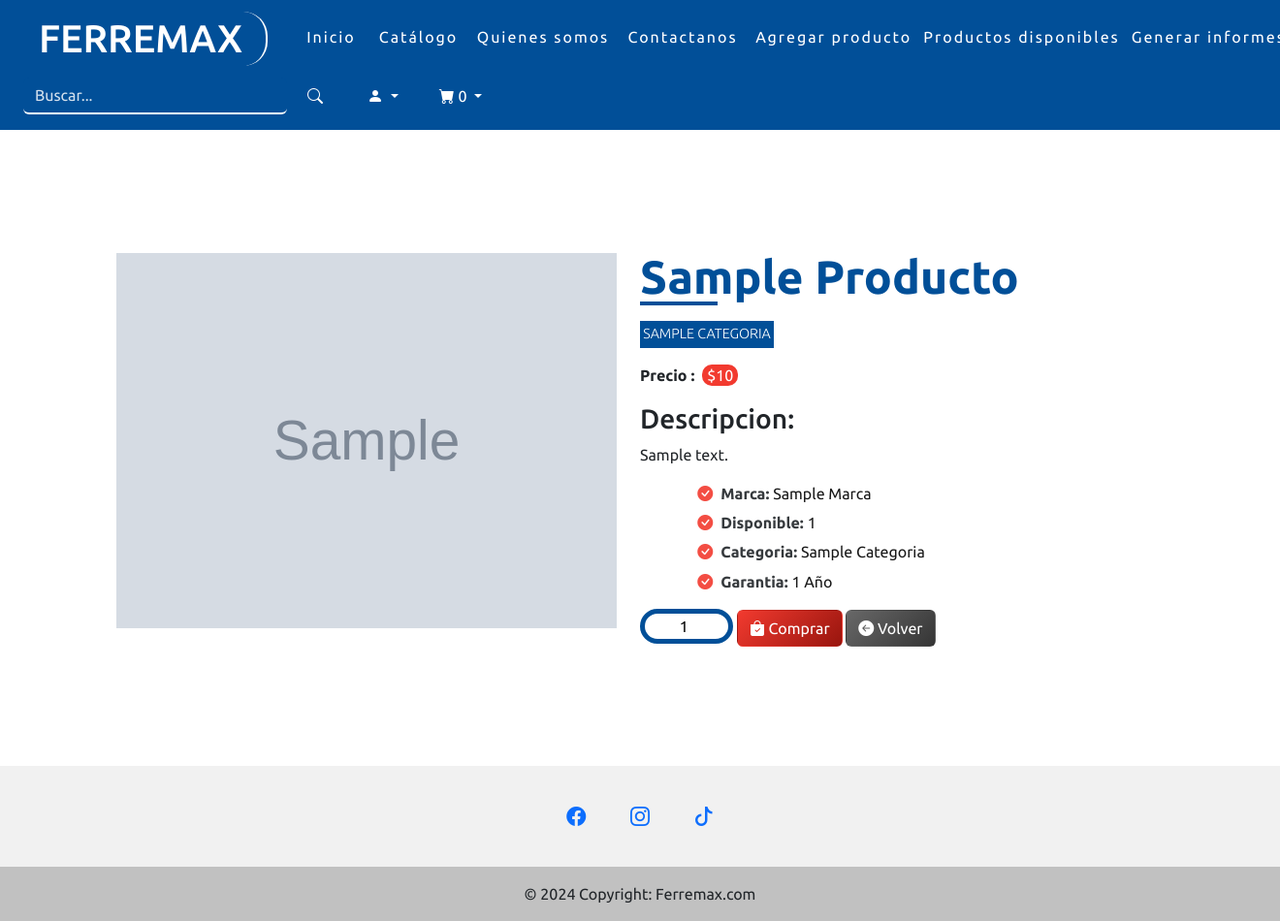
After one commit to Danieldiazaravena/FERREMAX, a Django app: page /catalogo/1 in a window 1320 px wide; the page is wider, and only the part inside the window is pictured. The commit adds this page. Shown: that part at 97% size. Run offline with Django 4.2, Linux system fonts and the light colour scheme; a user stored in the database is signed in; tables that the repository leaves empty hold one stand-in row (values such as "Sample post"); grey boxes marked "Sample" are stand-in pictures.

Commit message:
Detalle producto/arreglos

```diff
--- a/WEBSITE/static/CSS/styleBase.css
+++ b/WEBSITE/static/CSS/styleBase.css
@@ -145,3 +145,64 @@ span {
 ::placeholder {
     color: rgba(255, 255, 255, 0.83) !important;
 }
+
+.buy{
+    color: #fff;
+    background: linear-gradient(135deg, #F23A2F, #98150e);
+    font-size: 22px;
+    font-weight: 700;
+    text-transform: lowercase;
+    padding: 10px 20px;
+    border: none;
+    border-radius: 15px;
+    overflow: hidden;
+    position: relative;
+    transition: all 0.3s cubic-bezier(0.02, 0.01, 0.47, 1);
+    text-transform: capitalize;
+  }
+  .more{
+    background: linear-gradient(135deg, #686868, #353535);
+  }
+  .filter{
+    background: linear-gradient(135deg, #014F98, #7eacc6);
+    color: white!important;
+    font-weight: bold!important;
+
+  }
+  .buy:hover{
+    color: #fff;
+    border: none;
+    box-shadow: 0 0 10px rgba(0,0,0,0.3);
+    animation: rotate 0.7s ease-in-out both;
+  }
+  .buy:before,
+  .buy:after{
+    content: '';
+    background: #fff;
+    width: 100px;
+    height: 100px;
+    border-radius: 50%;
+    opacity: 0;
+    transform: translate(100%, -25%) translate3d(0, 0, 0);
+    position: absolute;
+    right: 0;
+    bottom: 0;
+    z-index: -1;
+    transition: all 0.15s cubic-bezier(0.02, 0.01, 0.47, 1);
+  }
+  .buy:hover:before,
+  .buy:hover:after{
+    opacity: 0.15;
+  }
+  .buy:hover:before{ transform: translate3d(50%, 0, 0) scale(0.9); }
+  .buy:hover:after{ transform: translate(50%, 0) scale(1.1); }
+  @keyframes rotate{
+    0%{ transform: rotate(0deg); }
+    25%{ transform: rotate(3deg); }
+    50%{ transform: rotate(-3deg); }
+    75%{ transform: rotate(1deg); }
+    100%{ transform: rotate(0deg); }
+  }
+  @media only screen and (max-width: 767px){
+    .buy{ margin-bottom: 20px; }
+  }
--- /dev/null
+++ b/WEBSITE/static/CSS/styleDetalle.css
@@ -0,0 +1,105 @@
+.detalle{
+    height: 80vh;
+    display: flex;
+    justify-content: center;
+    align-items: center;
+}
+
+.detalle span{
+    color: black !important;
+}
+
+img{
+    width: 100% !important;
+    height: 60vh !important;
+    object-fit: contain;
+    overflow: hidden !important;
+}
+
+
+.product-title{
+    font-size: 3rem;
+    text-transform: capitalize;
+    font-weight: 700;
+    position: relative;
+    color: #014F98;
+    margin: 1rem 0;
+}
+
+.product-title::after{
+    content: "";
+    position: absolute;
+    left: 0;
+    bottom: 0;
+    height: 4px;
+    width: 80px;
+    background: #014F98;
+}
+
+.product-link{
+    text-transform: uppercase;
+    font-weight: 200;
+    font-size: 0.9rem;
+    display: inline-block;
+    background: #014F98;
+    color: #fff;
+    padding: 0.2rem;
+}
+
+.product-price p{
+    font-weight: bold;
+}
+
+.product-price span{
+    background-color: #F23A2F;
+    padding: 0.1rem 0.3rem;
+    border-radius: 10px;
+    color: #fff !important;
+    font-weight: normal ;
+    margin-left: 0.5rem;
+}
+
+.product-detail ul li{
+    list-style: none;
+    padding-left: 1.7rem;
+    margin: 0.4rem 0;
+    font-weight: 600;
+    opacity: 0.9;
+}
+
+.product-detail ul li i{
+    color: #F23A2F;
+    margin-right: 0.5rem;
+}
+
+.product-detail ul li i{
+    color: #F23A2F;
+    margin-right: 0.5rem;
+}
+
+.product-detail ul li span{
+    font-weight: normal;
+    text-transform: capitalize;
+}
+
+.no-stock{
+    border: 3px solid #014F98;
+    display: inline-block;
+    padding: 0.7rem 2rem;
+    border-radius: 15px;
+    margin: 0px;
+}
+
+.product-quantity{
+    border: 5px solid #014F98 !important;
+    border-radius: 25px;
+    text-align: center;
+    padding-left: 0.7rem;
+}
+
+.product-quantity:focus{
+    border: 5px solid #014F98 !important;
+    border-radius: 25px;
+    text-align: center;
+    padding-left: 0.7rem;
+}
--- a/WEBSITE/templates/base.html
+++ b/WEBSITE/templates/base.html
@@ -128,6 +128,22 @@
           <a class="text-dark" href="#">Ferremax.com</a>
         </div>
       </footer>
+
+      <script>
+        const formatter = new Intl.NumberFormat('es-CL', {
+        style: 'currency',
+        currency: 'CLP',
+
+      });
+
+      const prices = document.getElementsByClassName('productPrice');
+
+      for (let i = 0; i < prices.length; i++) {
+        const valor = parseFloat(prices[i].textContent);
+        const forteo = formatter.format(valor);
+        prices[i].textContent = forteo;
+      }
+      </script>
     <script src="{% static '/JS/script.js' %}"></script>
     <script src="https://cdn.jsdelivr.net/npm/bootstrap@5.3.3/dist/js/bootstrap.bundle.min.js" integrity="sha384-YvpcrYf0tY3lHB60NNkmXc5s9fDVZLESaAA55NDzOxhy9GkcIdslK1eN7N6jIeHz" crossorigin="anonymous"></script>
 </body>
--- /dev/null
+++ b/WEBSITE/templates/detalle.html
@@ -0,0 +1,56 @@
+{% extends "base.html" %}
+{% load static %}
+{% block css %}
+<link rel="stylesheet" href="/static/CSS/styleDetalle.css">
+{% endblock %}
+
+{% block container %}
+
+<div class="row detalle">
+    <div class="col-5 product-image">
+        <img src="{{ producto.imagen_producto_set.first.imagen_producto.url }}" alt="">
+    </div>
+    <div class="col-5">
+        <div class = "product-content">
+            <h2 class = "product-title">{{producto.nombre_producto}}</h2>
+            <p class = "product-link">{{producto.id_categoria}}</p>
+
+
+            <div class = "product-price">
+              <p>Precio :<span class="productPrice">{{producto.precio}}</span></p>
+            </div>
+
+            <div class = "product-detail">
+              <h3>Descripcion: </h3>
+              <p>{{producto.descripcion}}</p>
+              <ul>
+                <li><i class="bi bi-check-circle-fill"></i>Marca: <span>{{producto.id_marca}}</span></li>
+                <li><i class="bi bi-check-circle-fill"></i>Disponible: <span>{{producto.cant_inventario}}</span></li><!-- CAMBIAR CON API -->
+                <li><i class="bi bi-check-circle-fill"></i>Categoria: <span>{{producto.id_categoria}}</span></li>
+                <li><i class="bi bi-check-circle-fill"></i>Garantia: <span>1 año</span></li>
+              </ul>
+            </div>
+
+            <div class = "purchase-info">
+                {% if producto.cant_inventario == 0%}
+                    <h5 class="no-stock">Producto sin stock!</h5>
+                    <a href="{% url 'catalogo' %}" class = "more buy btn btn-lg text-white align-items-center "><i class="bi bi-arrow-left-circle-fill"></i> Volver</a>
+                {% else %}
+                    <form method="POST" >{% csrf_token %}
+                        <input type="hidden" value="{{producto.id_producto}}" name="id_producto">
+                        <input class="product-quantity" name="cantidad" type = "number" min = "1" value = "1" max="2"><!-- CAMBIAR MAX CON API COLOCANDO EL -->
+                        <button type = "submit" class = "buy btn text-white" formaction="{% url 'AñadirCarritoCompra' %}"><i class="bi bi-bag-check-fill"></i> Comprar </button>
+                        <a href="{% url 'catalogo' %}" class = " buy more btn text-white"><i class="bi bi-arrow-left-circle-fill"></i> Volver</a>
+                    </form>
+
+                {%endif%}
+
+            </div>
+
+          </div>
+        </div>
+    </div>
+
+</div>
+
+{% endblock %}
--- a/WEBSITE/urls.py
+++ b/WEBSITE/urls.py
@@ -14,6 +14,7 @@ urlpatterns = [
     path('eliminar/<int:pk>', Eliminar, name='eliminar'),
     path('list/', List, name='list'),
     path('catalogo/', Catalogo, name='catalogo'),
+    path('catalogo/<int:id_producto>', Detalle, name='Detalle'),
     path('carrito/',VerCarrito,name='VerCarrito'),
     path('carrito/add',AñadirCarritoCompra,name='AñadirCarritoCompra'),
     path('carrito/upd',ActualizarCantidadCarrito, name="ActualizarCantidadCarrito"),
--- a/WEBSITE/views.py
+++ b/WEBSITE/views.py
@@ -1,4 +1,5 @@
 from django.shortcuts import render, redirect
+from django.shortcuts import get_object_or_404
 from django.http import HttpResponse
 from django.contrib.auth.forms import UserCreationForm
 from django import forms
@@ -426,3 +427,17 @@ def ResultadoPago(request,rp):
         carrito.estado=True
 
     return render(request, 'resultadopago.html',context)
+
+def Detalle(request,id_producto):
+    producto = get_object_or_404(Producto, id_producto=id_producto)
+    usuario = request.user
+    carrito = Carrito.objects.filter(estado=False,usuario=usuario).first()
+    contador=Carrito_item.objects.filter(id_carrito=carrito).count()
+
+
+    context= {
+        'producto':producto,
+        'contador':contador
+    }
+
+    return render(request, 'detalle.html',context)
```
Also changed, not shown: WEBSITE/static/CSS/styleCatalogo.css (+2 -62 lines), WEBSITE/templates/carrito.html (+7 -22 lines), WEBSITE/templates/catalogo.html (+2 -18 lines).
